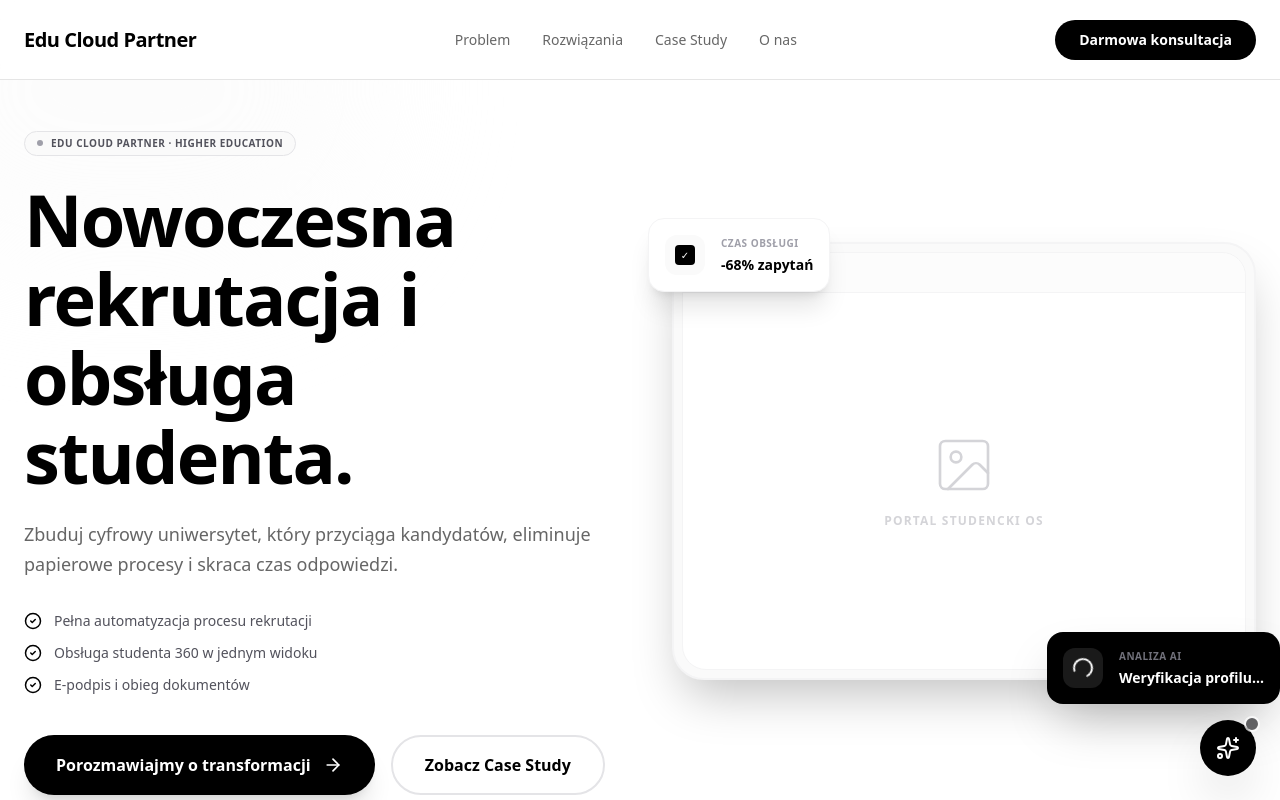
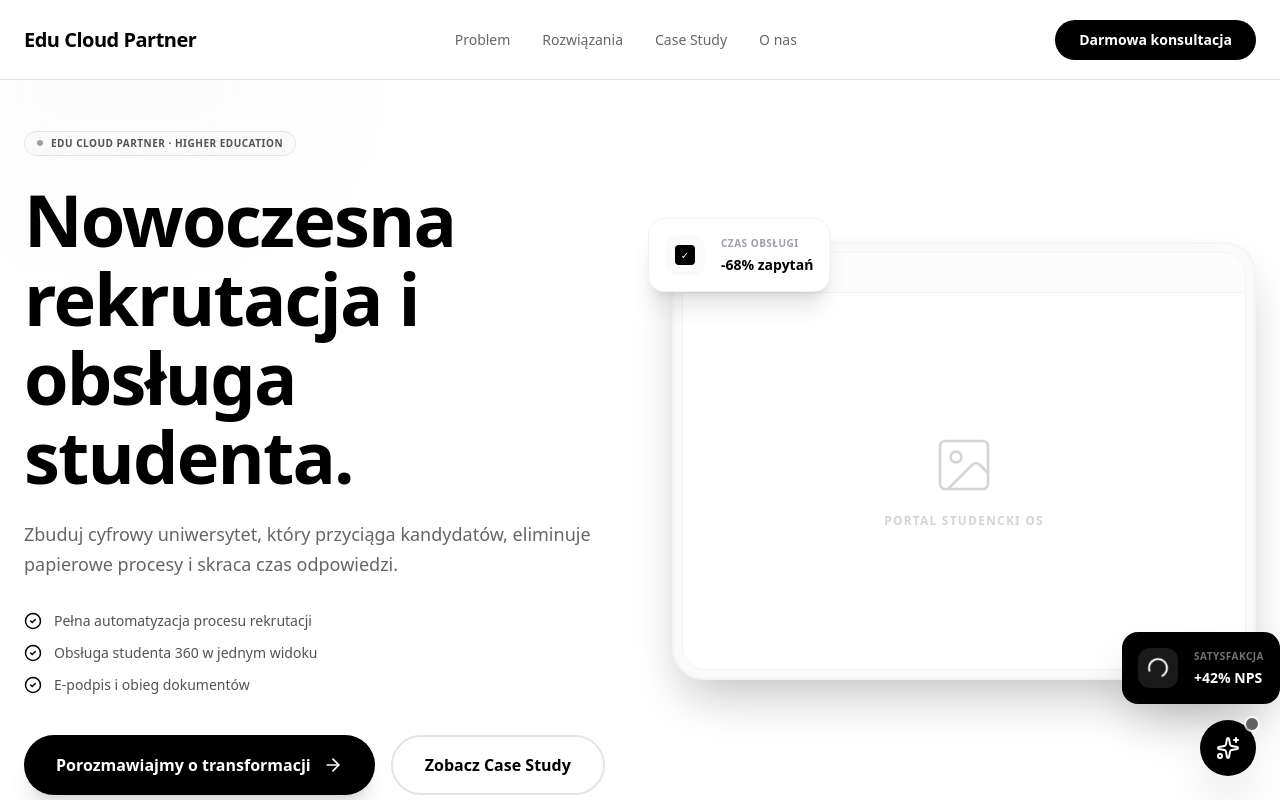
Before and after one commit to Dabermanpl/Think-Beyond-UX, a Next.js app: page /Think-Beyond-UX/ in a window 1280 px wide. Shown: the top 800 px of the page. Built offline with nearby package versions, Linux system fonts and the light colour scheme.

Commit message:
UI: Updated second floating badge in Hero section

```diff
--- a/src/components/Hero.tsx
+++ b/src/components/Hero.tsx
@@ -90,8 +90,8 @@ export function Hero() {
                 <div className="w-5 h-5 border-2 border-white rounded-full border-t-transparent animate-spin" />
              </div>
              <div className="space-y-1">
-              <div className="text-[10px] font-bold uppercase tracking-wider text-zinc-500">Analiza AI</div>
-              <div className="text-sm font-bold">Weryfikacja profilu...</div>
+              <div className="text-[10px] font-bold uppercase tracking-wider text-zinc-500">Satysfakcja</div>
+              <div className="text-sm font-bold">+42% NPS</div>
             </div>
           </div>
         </div>
```
